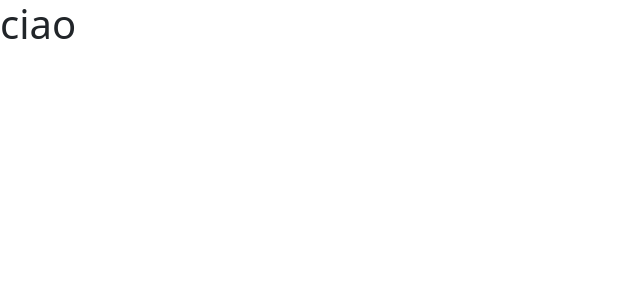
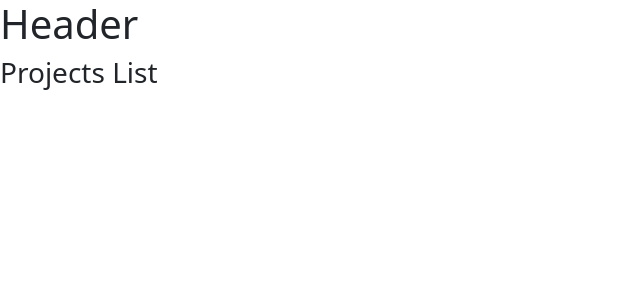
Before and after one commit to WilliamHaxhija/vite-boolfolio, a Vue app: page / in a window 1280 px wide. Shown: the top 300 px of the page, without its empty margins (0-640 px from the left). Built offline with nearby package versions, Linux system fonts and the light colour scheme.

Commit message:
add projectslist component

```diff
--- a/src/App.vue
+++ b/src/App.vue
@@ -1,11 +1,16 @@
 <script>
+import ProjectsList from './components/ProjectsList.vue';
+
 export default {
-
+  components: {
+    ProjectsList
+  }
 }
 </script>
 
 <template>
-<h1>ciao</h1>
+<h1>Header</h1>
+<ProjectsList></ProjectsList>
 </template>
 
 <style lang="scss">
--- /dev/null
+++ b/src/components/ProjectsList.vue
@@ -0,0 +1,13 @@
+<script>
+export default {
+    name: 'ProjectsList'
+}
+</script>
+
+<template>
+<h3>Projects List</h3>
+</template>
+
+<style scoped lang="scss">
+
+</style>
```
